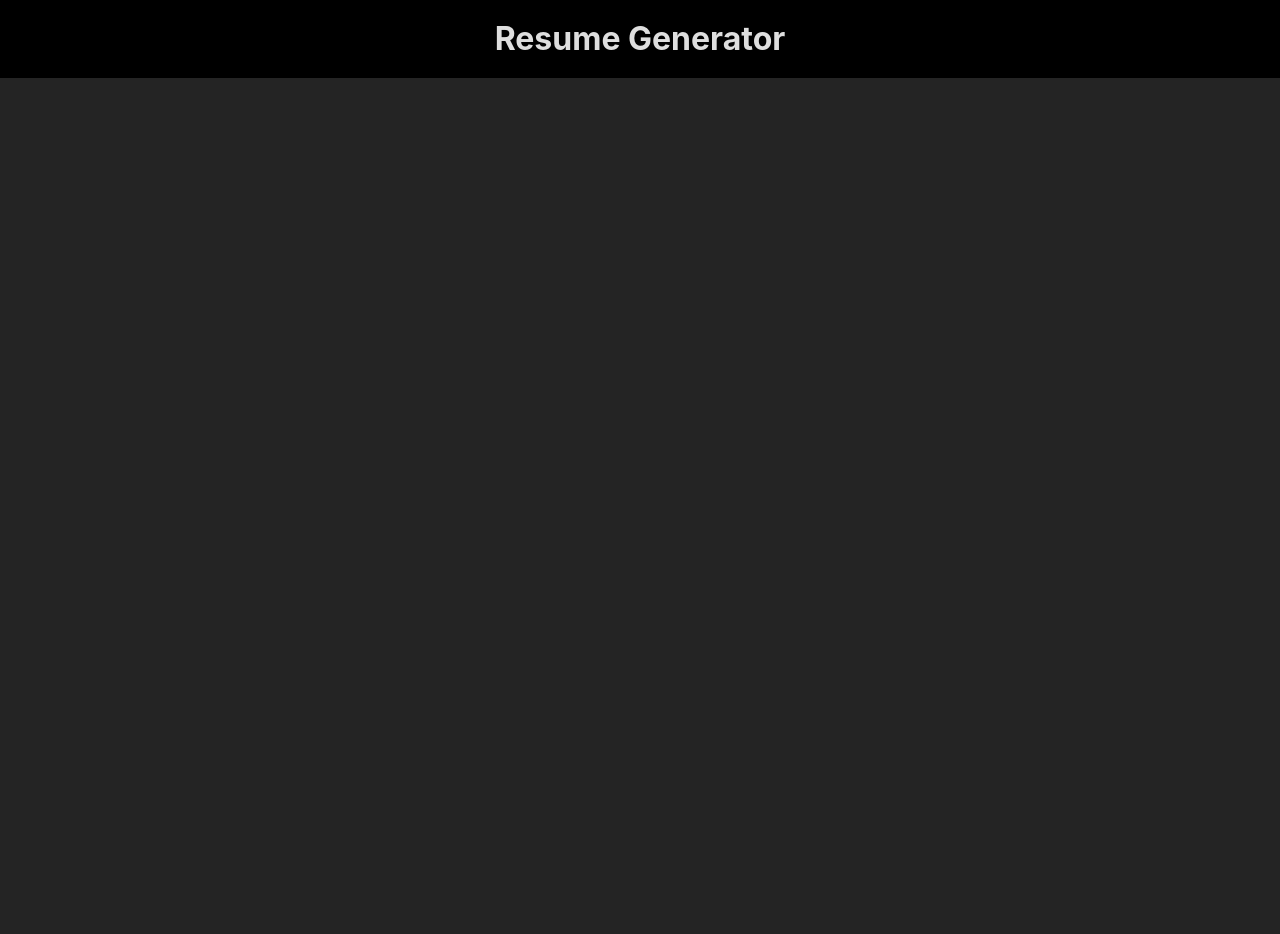
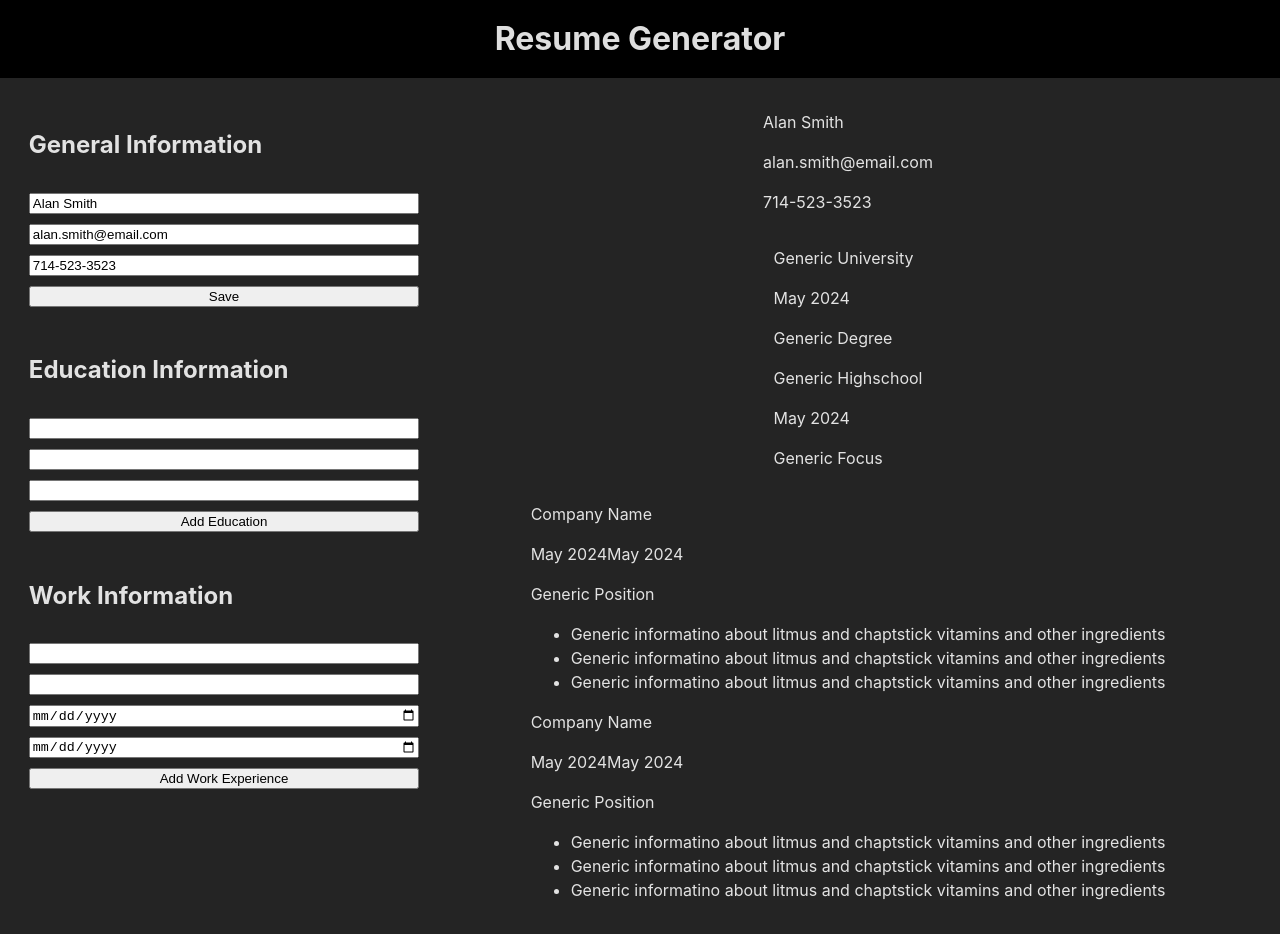
Before and after one commit to tdogpog/cvAppReact, a React (Vite) app: page / in a window 1280 px wide. Before the commit the page ends 800 px from the top, so only its background shows below. Built offline with nearby package versions, Linux system fonts and the light colour scheme.

Commit message:
Implemented basic display components that read from the main object
Minor adjustments to input components

Various css tweaks for a better working
skeleton

Small tweaks to other files for imports and
exports

```diff
--- a/src/components/MainComponents.jsx
+++ b/src/components/MainComponents.jsx
@@ -1,7 +1,12 @@
 import React, { useState } from "react";
+//input components
 import GeneralInfo from "./inputs/GeneralInfo.jsx";
 import EducationInfo from "./inputs/EducationInfo.jsx";
 import WorkInfo from "./inputs/WorkInfo.jsx";
+//display components
+import DisplayGeneral from "./display/DisplayGeneral.jsx";
+import DisplayEducation from "./display/DisplayEducation.jsx";
+import DisplayWork from "./display/DisplayWork.jsx";
 
 //central data object
 import resumeData from "../resumeData";
@@ -35,8 +40,8 @@ function MainComponents() {
   }
 
   return (
+    <div className="main">
       <div className="inputFields">
-      <h1>Input Fields</h1>
         <section className="generalSection">
           <GeneralInfo
             userInfo={resumeData.userInfo}
@@ -56,6 +61,18 @@ function MainComponents() {
           />
         </section>
       </div>
+      <div className="displayFields">
+        <div className="displayGeneral">
+          <DisplayGeneral resumeData={resumeData} />
+        </div>
+        <div className="displayEducation">
+          <DisplayEducation resumeData={resumeData} />
+        </div>
+        <div className="displayWork">
+          <DisplayWork resumeData={resumeData} />
+        </div>
+      </div>
+    </div>
   );
 }
 
--- /dev/null
+++ b/src/components/display/DisplayEducation.jsx
@@ -0,0 +1,20 @@
+function DisplayEducation({ resumeData }) {
+  return (
+    <div className="educationSection">
+      {resumeData.userEducation.map((education) => (
+        <div key={education.educationKey} className="educationItem">
+          <p>{education.educationName || "University Here"}</p>
+          <p>{education.educationGraduation || "Graduation Date"}</p>
+
+          <div className="educationSectionSecondary">
+            <p>{education.educationStudied || "Degree Here"}</p>
+          </div>
+        </div>
+      ))}
+    </div>
+  );
+}
+
+export default DisplayEducation;
+
+//refactoring for container for later deletion
--- /dev/null
+++ b/src/components/display/DisplayGeneral.jsx
@@ -0,0 +1,13 @@
+function DisplayGeneral({ resumeData }) {
+  return (
+    <div className="generalSection">
+      <p>{resumeData.userInfo.userName || "New Resume"}</p>
+      <div className="generalSectionSecondary">
+        <p>{resumeData.userInfo.userEmail || "user@email.com"}</p>
+        <p>{resumeData.userInfo.userPhone || "123 - 456 - 7890"}</p>
+      </div>
+    </div>
+  );
+}
+
+export default DisplayGeneral;
--- /dev/null
+++ b/src/components/display/DisplayWork.jsx
@@ -0,0 +1,27 @@
+function DisplayWork({ resumeData }) {
+  return (
+    <div className="workSection">
+      {resumeData.userWork.map((work) => (
+        <div key={work.workKey}>
+          <p>{work.workName || "Company Name"}</p>
+          <p>
+            {work.workStart || "Start Date"}
+            {work.workEnd || "End Date"}
+          </p>
+          <div className="workSectionSecondary">
+            <p>{work.workPosition || "Work Title"}</p>
+          </div>
+          <ul>
+            {work.workDuties.map((workDuties) => (
+              <li key={work.workDutiesKey}>
+                {workDuties.workDutiesDescription}
+              </li>
+            ))}
+          </ul>
+        </div>
+      ))}
+    </div>
+  );
+}
+
+export default DisplayWork;
--- a/src/components/inputs/EducationInfo.jsx
+++ b/src/components/inputs/EducationInfo.jsx
@@ -27,6 +27,7 @@ function EducationInfo({ userEducation, updateEducationInfo }) {
 
   return (
     <form className="educationForm" onSubmit={handleSubmit}>
+      <h2 className="educationHeader">Education Information</h2>
       <input
         name="educationName"
         value={education.educationName}
--- a/src/components/inputs/GeneralInfo.jsx
+++ b/src/components/inputs/GeneralInfo.jsx
@@ -19,6 +19,7 @@ function GeneralInfo({ userInfo, updateGeneralInfo }) {
 
   return (
     <form className="generalForm" onSubmit={handleSubmit}>
+      <h2 className="generalHeader">General Information</h2>
       <input
         name="userName"
         value={general.userName}
--- a/src/components/inputs/WorkInfo.jsx
+++ b/src/components/inputs/WorkInfo.jsx
@@ -28,6 +28,7 @@ function WorkInfo({ userWork, updateWorkInfo }) {
 
   return (
     <form className="workForm" onSubmit={handleSubmit}>
+      <h2 className="workHeader">Work Information</h2>
       <input
         name="workCompany"
         value={work.workCompany}
--- a/src/index.css
+++ b/src/index.css
@@ -35,3 +35,29 @@ header {
   align-content: center;
   background-color: black;
 }
+
+form {
+  display: flex;
+  flex-direction: column;
+  gap: 10px;
+}
+
+section {
+  padding: 0.8rem;
+}
+
+.main {
+  display: flex;
+  padding: 1rem;
+}
+
+.inputFields {
+  flex: 2;
+}
+
+.displayFields {
+  flex: 4;
+  display: flex;
+  align-items: center;
+  flex-direction: column;
+}
--- a/src/main.jsx
+++ b/src/main.jsx
@@ -1,10 +1,12 @@
 import { StrictMode } from "react";
 import { createRoot } from "react-dom/client";
 import Header from "./components/Header.jsx";
+import MainComponents from "./components/MainComponents.jsx";
 import "./index.css";
 
 createRoot(document.getElementById("root")).render(
   <StrictMode>
     <Header />
+    <MainComponents />
   </StrictMode>
 );
--- a/src/resumeData.js
+++ b/src/resumeData.js
@@ -5,7 +5,7 @@ const resumeData = {
     userPhone: "714-523-3523",
   },
 
-  usereducation: [
+  userEducation: [
     {
       educationName: "Generic University",
       educationStudied: "Generic Degree",
@@ -23,6 +23,34 @@ const resumeData = {
 
   userWork: [
     {
+      workKey: crypto.randomUUID(),
+      workCompany: "Generic Company",
+      workPosition: "Generic Position",
+      workStart: "May 2024",
+      workEnd: "May 2024",
+      workDuties: [
+        {
+          workDutiesKey: crypto.randomUUID(),
+          workDutiesDescription:
+            "Generic informatino about litmus and chaptstick vitamins and other ingredients",
+        },
+
+        {
+          workDutiesKey: crypto.randomUUID(),
+          workDutiesDescription:
+            "Generic informatino about litmus and chaptstick vitamins and other ingredients",
+        },
+
+        {
+          workDutiesKey: crypto.randomUUID(),
+          workDutiesDescription:
+            "Generic informatino about litmus and chaptstick vitamins and other ingredients",
+        },
+      ],
+    },
+
+    {
+      workKey: crypto.randomUUID(),
       workCompany: "Generic Company",
       workPosition: "Generic Position",
       workStart: "May 2024",
```
Lines whose indentation alone changed are shown as unchanged.
